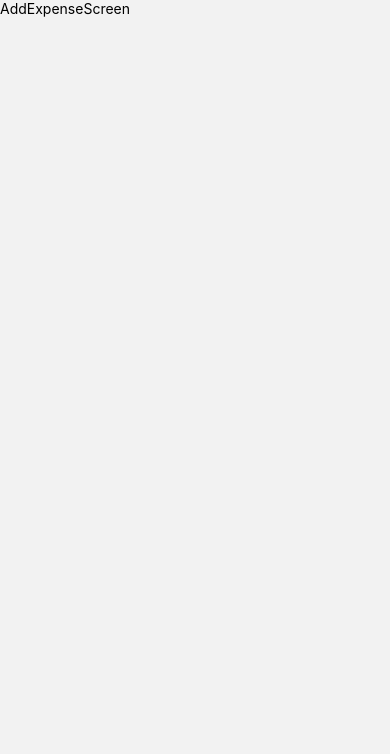
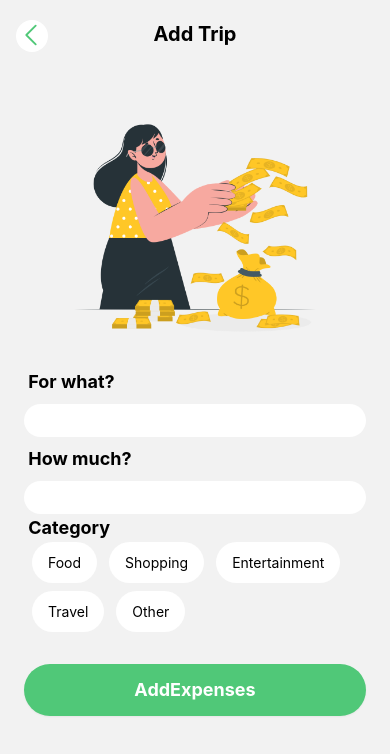
Before and after one commit to pavan-kumar-arepu/TripCalculator, a React Native app: screen /AddExpense in a window 390 px wide. Shown: the top 754 px of the page. Built offline with nearby package versions, Linux system fonts and the light colour scheme.

Commit message:
Designed Expenses Screen with mockup data

```diff
--- /dev/null
+++ b/constants/index.js
@@ -0,0 +1,22 @@
+export const categories = [
+  {
+    title: 'Food',
+    value: 'food',
+  },
+  {
+    title: 'Shopping',
+    value: 'shopping',
+  },
+  {
+    title: 'Entertainment',
+    value: 'entertainment',
+  },
+  {
+    title: 'Travel',
+    value: 'travel',
+  },
+  {
+    title: 'Other',
+    value: 'other',
+  },
+];
--- a/screens/AddExpenseScreen.js
+++ b/screens/AddExpenseScreen.js
@@ -1,10 +1,100 @@
-import {StyleSheet, Text, View} from 'react-native';
-import React from 'react';
+import {Text, View, Image, TextInput, TouchableOpacity} from 'react-native';
+import React, {useState} from 'react';
+import ScreenWrapper from '../components/screenWrapper';
+import BackButton from '../components/backButton';
+import {colors} from '../theme';
+import {useNavigation} from '@react-navigation/native';
+import {categories} from '../constants';
 
 export default function AddExpenseScreen() {
+  const [title, setTitle] = useState();
+  const [amount, setAmount] = useState();
+  const [category, setCategory] = useState();
+
+  const navigation = useNavigation();
+
+  const handleAddExpenses = () => {
+    if (title && amount && category) {
+      // Proceed to save data to FireStore
+      console.log('title', title);
+      console.log('amount', amount);
+      console.log('category', category);
+
+      navigation.goBack();
+    } else {
+      // Show Error
+      // console.log('title', title);
+    }
+  };
   return (
-    <View>
-      <Text>AddExpenseScreen</Text>
-    </View>
+    <ScreenWrapper>
+      <View className="flex justify-between h-full mx-4">
+        <View className="relative mt-5">
+          <Text className={`${colors.heading} text-xl font-bold text-center`}>
+            Add Trip
+          </Text>
+          <View className="absolute top-0 left-0">
+            <BackButton />
+          </View>
+          <View className="flex-row justify-center my-3 mt-5">
+            <Image
+              className="h-72 w-72"
+              source={require('../assets/images/expenseBanner.png')}
+            />
+          </View>
+          <View className="space-y-2 mx-2">
+            <Text className={`${colors.heading} text-lg font-bold`}>
+              {' '}
+              For what?
+            </Text>
+            <TextInput
+              value={title}
+              onChangeText={value => setTitle(value)}
+              className="p-2 bg-white rounded-full mb-3"
+            />
+            <Text className={`${colors.heading} text-lg font-bold`}>
+              {' '}
+              How much?
+            </Text>
+            <TextInput
+              value={amount}
+              onChangeText={value => setAmount(value)}
+              className="p-2 bg-white rounded-full mb-3"
+            />
+          </View>
+          <View className="mx-2 space-x-2">
+            <Text className={`${colors.heading} text-lg font-bold`}>
+              {' '}
+              Category
+            </Text>
+            <View className="flex-row flex-wrap items-center">
+              {categories.map(cat => {
+                let bgColor = 'bg-white';
+                if (cat.value == category) bgColor = 'bg-green-200';
+                return (
+                  <TouchableOpacity
+                    onPress={() => setCategory(cat.value)}
+                    key={cat.value}
+                    className={`rounded-full ${bgColor} px-4 p-3 mb-2 mr-3`}>
+                    <Text>{cat.title}</Text>
+                  </TouchableOpacity>
+                );
+              })}
+            </View>
+          </View>
+        </View>
+
+        <View>
+          <TouchableOpacity
+            onPress={handleAddExpenses}
+            style={{backgroundColor: colors.button}}
+            className="my-6 rounded-full p-3 shadow-sm mx-2">
+            <Text className="text-center text-white text-lg font-bold">
+              AddExpenses
+            </Text>
+          </TouchableOpacity>
+        </View>
+      </View>
+    </ScreenWrapper>
   );
 }
--- a/screens/TripExpensesScreen.js
+++ b/screens/TripExpensesScreen.js
@@ -76,7 +76,7 @@
             </Text>
             {/* Add Trips*/}
             <TouchableOpacity
-              onPress={() => navigation.navigate('AddTrip')}
+              onPress={() => navigation.navigate('AddExpense')}
               className="p-2 px-3 bg-white border border-gray-200 roundded-full">
               <Text className={colors.heading}>Add Expense</Text>
             </TouchableOpacity>
```
